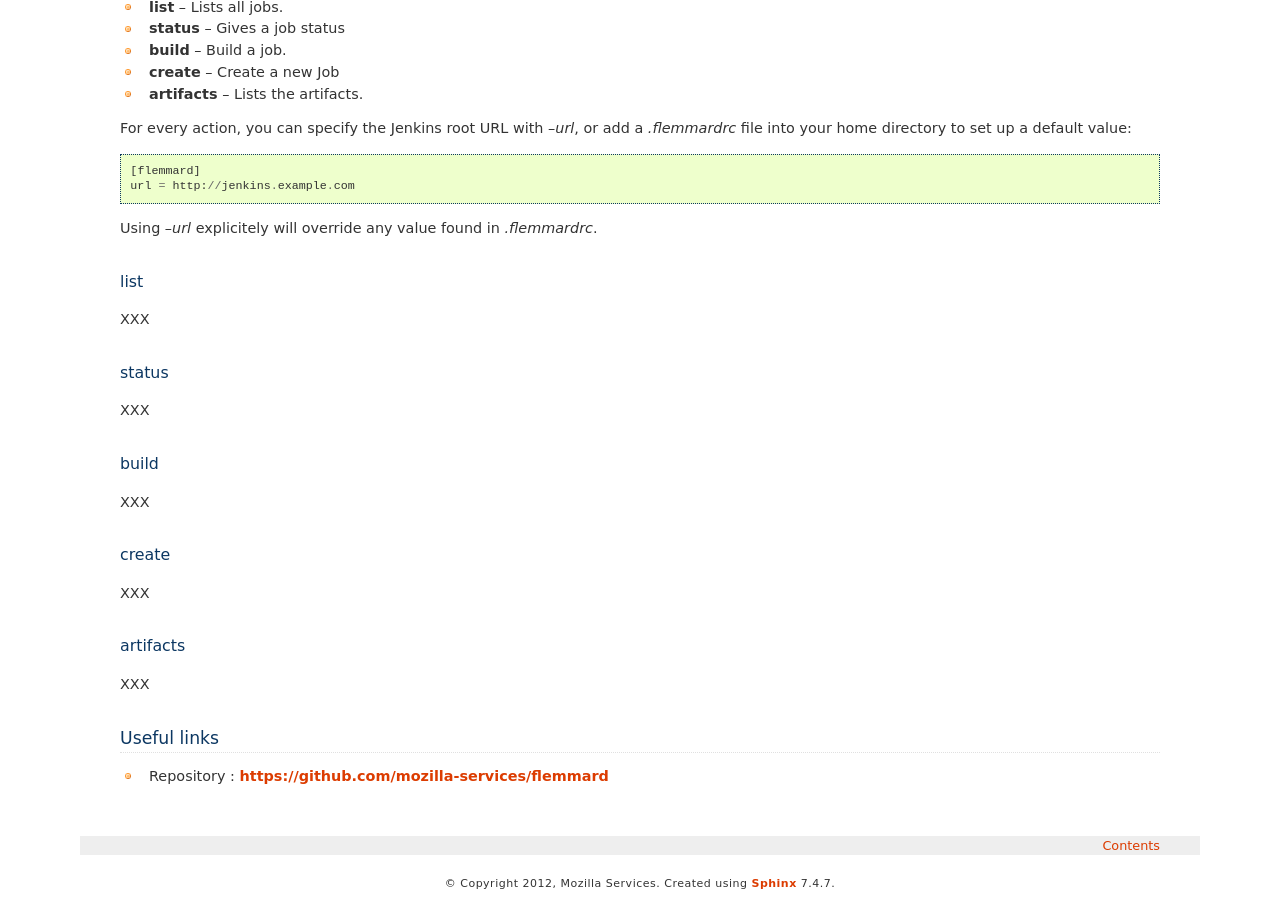
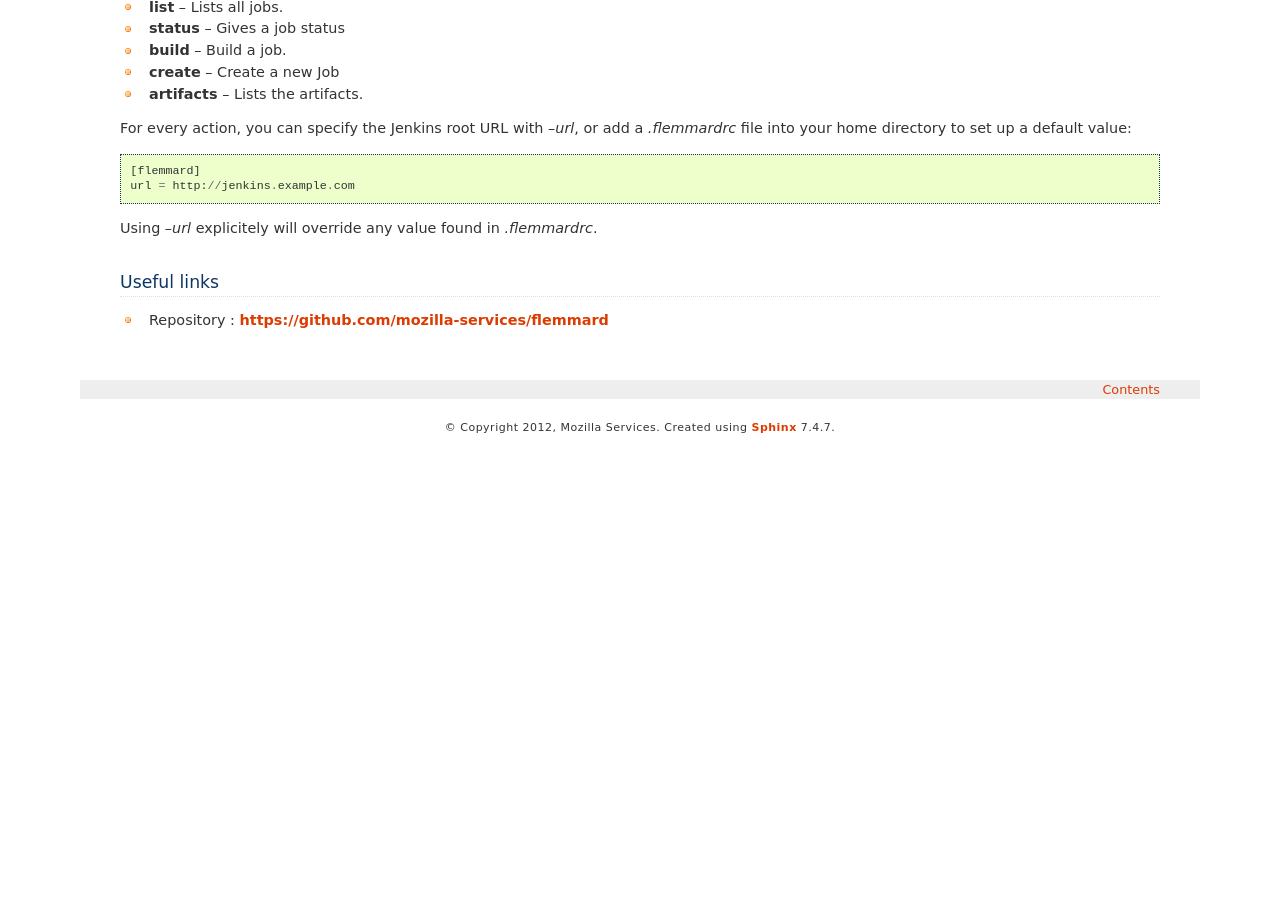
Before and after one commit to mozilla-services/flemmard, a Sphinx documentation site: the page built from docs/source/index.rst, in a window 1280 px wide and 900 px high, scrolled down 587 px. Built offline with Sphinx 7.4.7, drawn with Linux system fonts in a browser that asks for light colours; after the commit the page ends 1031 px from its top, so only the background shows below that.

```diff
--- a/docs/source/index.rst
+++ b/docs/source/index.rst
@@ -48,31 +48,6 @@ add a *.flemmardrc* file into your home directory to set up a default value::
 Using *--url* explicitely will override any value found in *.flemmardrc*.
 
 
-list
-::::
-
-XXX
-
-status
-::::::
-
-XXX
-
-build
-:::::
-
-XXX
-
-create
-::::::
-
-XXX
-
-artifacts
-:::::::::
-
-XXX
-
 
 
 Useful links
```
